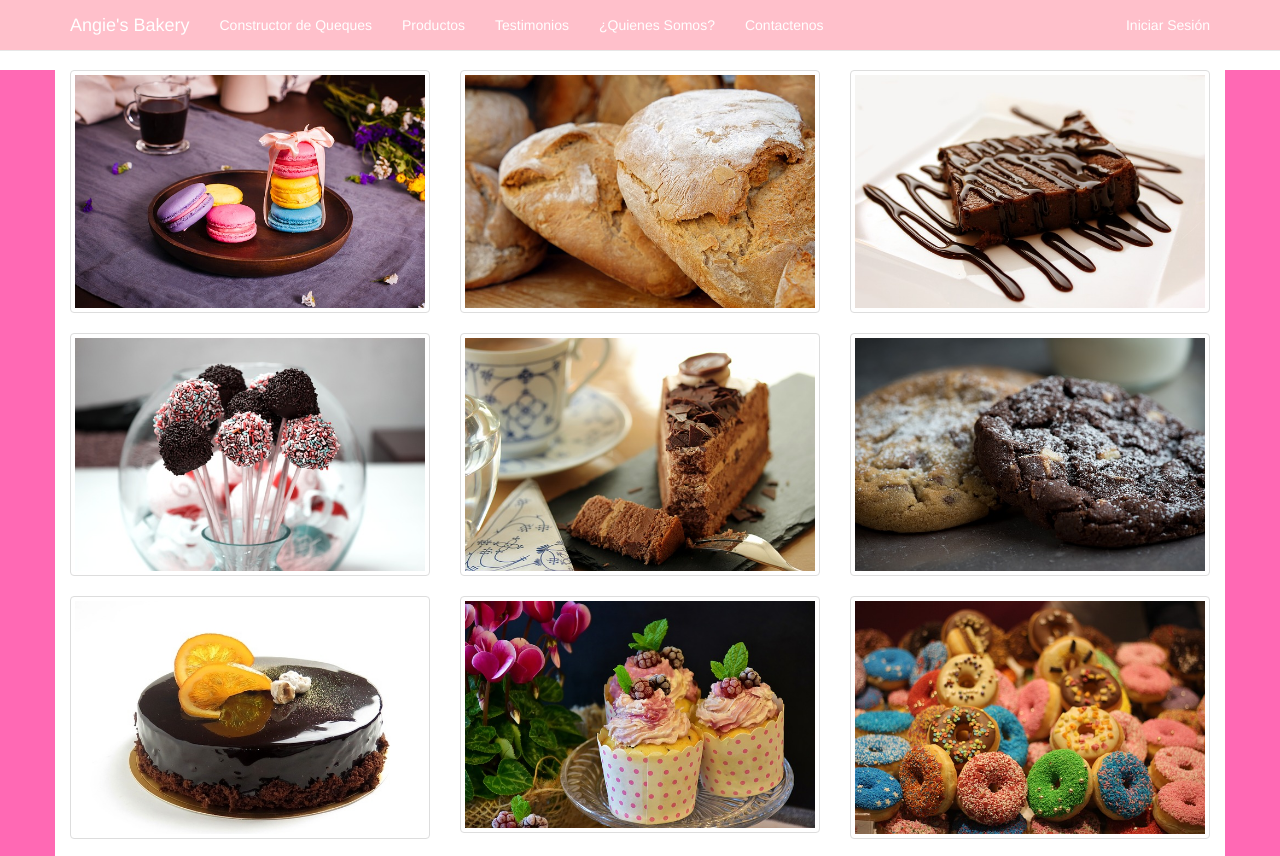
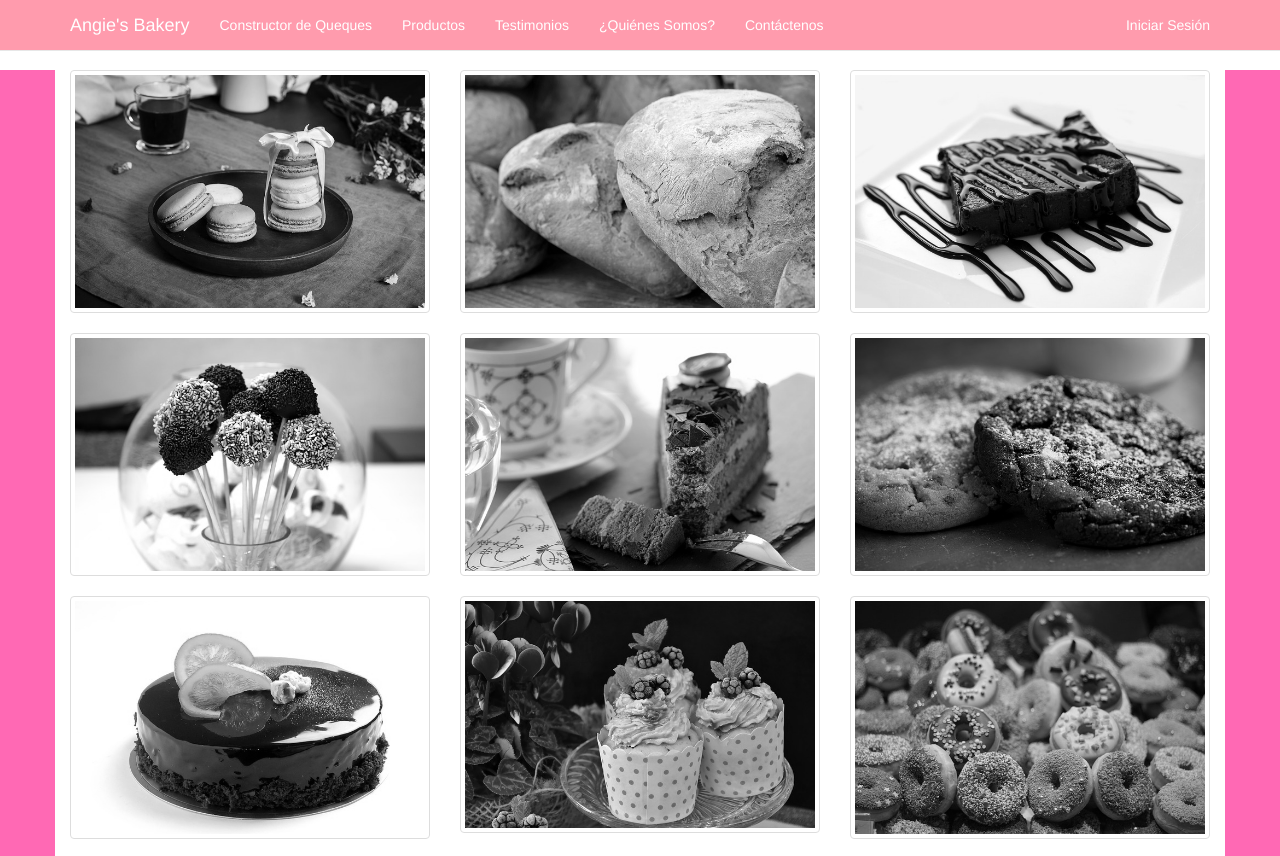
Before and after one commit to Brmirandao/AppWeb, a plain HTML site: page Products.html in a window 1280 px wide. Shown: the top 856 px of the page. Drawn offline with nearby package versions, Linux system fonts and the light colour scheme.

Commit message:
Agregación de algunas animaciones

```diff
--- a/Products.html
+++ b/Products.html
@@ -1,5 +1,6 @@
 <!DOCTYPE html>
 <html>
+
 <head>
   <meta charset="utf-8">
   <meta http-equiv="X-UA-Compatible" content="IE=edge,chrome=1">
@@ -8,9 +9,7 @@
   <meta name="description" content="">
   <meta name="viewport" content="width=device-width, initial-scale=1">
   <title>Angie's Bakery</title>
-	<script
-	  src="https://code.jquery.com/jquery-3.2.1.min.js"
-	  integrity="sha256-hwg4gsxgFZhOsEEamdOYGBf13FyQuiTwlAQgxVSNgt4="
+  <script src="https://code.jquery.com/jquery-3.2.1.min.js" integrity="sha256-hwg4gsxgFZhOsEEamdOYGBf13FyQuiTwlAQgxVSNgt4="
     crossorigin="anonymous"></script>
   <script src="https://maxcdn.bootstrapcdn.com/bootstrap/3.3.7/js/bootstrap.min.js"></script>
   <script type="text/javascript" src="https://cdnjs.cloudflare.com/ajax/libs/1000hz-bootstrap-validator/0.11.9/validator.min.js"></script>
@@ -18,92 +17,110 @@
   <link rel="stylesheet" type="text/css" href="https://maxcdn.bootstrapcdn.com/font-awesome/4.7.0/css/font-awesome.min.css">
   <link rel="stylesheet" type="text/css" href="css/app.css">
 </head>
+
 <body>
   <nav class="navbar navbar-default navbar-fixed-top">
     <div class="container" style="background: none;">
       <!-- Brand and toggle get grouped for better mobile display -->
       <div class="navbar-header">
-                <button type="button" class="navbar-toggle collapsed" data-toggle="collapse" data-target="#bs-example-navbar-collapse-1" aria-expanded="false">
+        <button type="button" class="navbar-toggle collapsed" data-toggle="collapse" data-target="#bs-example-navbar-collapse-1"
+          aria-expanded="false">
           <span class="sr-only">Toggle navigation</span>
-                    <i><img src="img/cupcake.png" width="25px" height="25px"></i>
+          <i>
+            <img src="img/cupcake.png" width="25px" height="25px">
+          </i>
         </button>
-                <a class="navbar-brand" href="index.html">Angie's Bakery</a>
+        <a class="navbar-brand effect-shine" href="index.html">Angie's Bakery</a>
       </div>
       <!-- Collect the nav links, forms, and other content for toggling -->
       <div class="collapse navbar-collapse" id="bs-example-navbar-collapse-1">
         <ul class="nav navbar-nav" id="navbar">
-                   <li><a href="cakeBuilder.html">Constructor de Queques</a></li>
-                   <li><a href="Products.html">Productos</a></li>
-                   <li><a href="testimonials.html">Testimonios</a></li>
-                   <li><a href="aboutUs.html">¿Quienes Somos?</a></li>
-                   <li><a href="contact.html">Contactenos</a></li>
+          <li>
+            <a href="cakeBuilder.html" class="effect-underline">Constructor de Queques</a>
+          </li>
+          <li>
+            <a href="Products.html" class="effect-underline">Productos</a>
+          </li>
+          <li>
+            <a href="testimonials.html" class="effect-underline">Testimonios</a>
+          </li>
+          <li>
+            <a href="aboutUs.html" class="effect-underline">¿Quiénes Somos?</a>
+          </li>
+          <li>
+            <a href="contact.html" class="effect-underline">Contáctenos</a>
+          </li>
         </ul>
         <ul class="nav navbar-nav navbar-right">
-                    <li><a href="logIn.html">Iniciar Sesión</a></li>
+          <li>
+            <a href="logIn.html" class="effect-underline">Iniciar Sesión</a>
+          </li>
         </ul>
-            </div><!-- /.navbar-collapse -->
-        </div><!-- /.container-fluid -->
+      </div>
+      <!-- /.navbar-collapse -->
+    </div>
+    <!-- /.container-fluid -->
   </nav>
   <div class="mainDiv">
     <div class="container">
       <div class="row">
         <div class="col-lg-4 col-sm-6">
-        <div class="thumbnail">
+          <div class="thumbnail imgProduct">
             <img src="img/macarons.jpg" width="1450" height="825">
           </div>
         </div>
         <div class="col-lg-4 col-sm-6">
-        <div class="thumbnail">
+          <div class="thumbnail imgProduct">
             <img src="img/bread.jpg" width="1450" height="825">
           </div>
         </div>
         <div class="col-lg-4 col-sm-6">
-        <div class="thumbnail">
+          <div class="thumbnail imgProduct">
             <img src="img/brownie.jpg" width="1450" height="825">
           </div>
         </div>
         <div class="col-lg-4 col-sm-6">
-        <div class="thumbnail">
+          <div class="thumbnail imgProduct">
             <img src="img/cakepops.jpg" width="1450" height="825">
           </div>
         </div>
         <div class="col-lg-4 col-sm-6">
-        <div class="thumbnail">
+          <div class="thumbnail imgProduct">
             <img src="img/chocolatecake.jpg" width="1450" height="825">
           </div>
         </div>
         <div class="col-lg-4 col-sm-6">
-        <div class="thumbnail">
+          <div class="thumbnail imgProduct">
             <img src="img/cookies.jpg" width="1450" height="825">
           </div>
         </div>
         <div class="col-lg-4 col-sm-6">
-        <div class="thumbnail">
+          <div class="thumbnail imgProduct">
             <img src="img/chocolatedessert.jpg" width="1450" height="825">
           </div>
         </div>
         <div class="col-lg-4 col-sm-6">
-        <div class="thumbnail">
+          <div class="thumbnail imgProduct">
             <img src="img/cupcake2.jpg" width="1450" height="825">
           </div>
         </div>
         <div class="col-lg-4 col-sm-6">
-        <div class="thumbnail">
+          <div class="thumbnail imgProduct">
             <img src="img/donuts.jpg" width="1450" height="825">
           </div>
         </div>
         <div class="col-lg-4 col-sm-6">
-        <div class="thumbnail">
+          <div class="thumbnail imgProduct">
             <img src="img/franceDessert.jpg" width="1450" height="825">
           </div>
         </div>
         <div class="col-lg-4 col-sm-6">
-        <div class="thumbnail">
+          <div class="thumbnail imgProduct">
             <img src="img/suspiros.jpg" width="1450" height="825">
           </div>
         </div>
         <div class="col-lg-4 col-sm-6">
-        <div class="thumbnail">
+          <div class="thumbnail imgProduct">
             <img src="img/strawberries.jpg" width="1450" height="825">
           </div>
         </div>
@@ -126,5 +143,8 @@
       </div>
     </div>
   </div>
+
+
 </body>
+
 </html>
--- a/css/app.css
+++ b/css/app.css
@@ -1,19 +1,25 @@
 body {
- padding-top: 70px;
+  padding-top: 70px;
 }
+
 .navbar {
-      background: #FFC0CB;
-      color: white;
+  background: rgb(255, 155, 173);
+  color: white;
 }
-.navbar .navbar-brand, .navbar-inverse a{
-      color:white;
+
+.navbar .navbar-brand,
+.navbar-inverse a {
+  color: white;
 }
+
 .navbar .navbar-nav>li>a {
-      color: white;
+  color: white;
 }
-.container{
+
+.container {
   background-color: white;
 }
+
 h1 {
   font-style: Georgia;
 }
@@ -22,23 +28,85 @@ h1 {
   background-color: #FF69B4;
 }
 
-img{
+.imgProduct {
+  /* filter: url(filters.svg#grayscale); Firefox 3.5+ */
+  filter: gray;
+  /* IE5+ */
+  -webkit-filter: grayscale(1);
+  /* Webkit Nightlies & Chrome Canary */
+  -webkit-transition: all .2s ease-in-out;
+  -webkit-transition: all 0.7s ease;
+  transition: all 0.3s ease;
   cursor: pointer;
 }
 
-label, h1, h3{
+.imgProduct:hover {
+  filter: none;
+  -webkit-filter: grayscale(0);
+  -webkit-transform: scale(1.01);
+  -webkit-transform: scale(1.3);
+  transform: scale(1.2)
+}
+
+label,
+h1,
+h3 {
   color: #DB7093;
 }
 
-.footer{
+.footer {
   background-color: #FFC0CB;
   text-align: center;
 }
 
-.checked{
-    color: #DB7093;
+.checked {
+  color: #DB7093;
 }
 
-h2, h4 {
+h2,
+h4 {
   color: #72bcd4;
 }
+
+
+/*Animations*/
+
+/*effect-underline*/
+a.effect-underline:after {
+	content: '';
+  position: absolute;
+  left: 0;
+  display: inline-block;
+  height: 1em;
+  width: 100%;
+  border-bottom: 1px solid;
+  margin-top: 10px;
+  opacity: 0;
+	-webkit-transition: opacity 0.35s, -webkit-transform 0.35s;
+	transition: opacity 0.35s, transform 0.35s;
+	-webkit-transform: scale(0,1);
+	transform: scale(0,1);
+}
+
+a.effect-underline:hover:after {
+  opacity: 1;
+	-webkit-transform: scale(1);
+	transform: scale(1);
+}
+
+/* effect-shine */
+a.effect-shine:hover {
+  -webkit-mask-image: linear-gradient(-75deg, rgb(255, 255, 255) 30%, #000 50%, rgba(0,0,0,.6) 70%);
+  -webkit-mask-size: 200%;
+  animation: shine 3s infinite;
+}
+
+@-webkit-keyframes shine {
+  from {
+    -webkit-mask-position: 150%;
+  }
+
+  to {
+    -webkit-mask-position: -50%;
+  }
+}
```
Also changed, not shown: aboutUs.html (+21 -7 lines), cakeBuilder.html (+21 -7 lines), contact.html (+11 -9 lines), index.html (+32 -14 lines), logIn.html (+21 -7 lines), testimonials.html (+61 -24 lines). Lines whose indentation alone changed are shown as unchanged.
